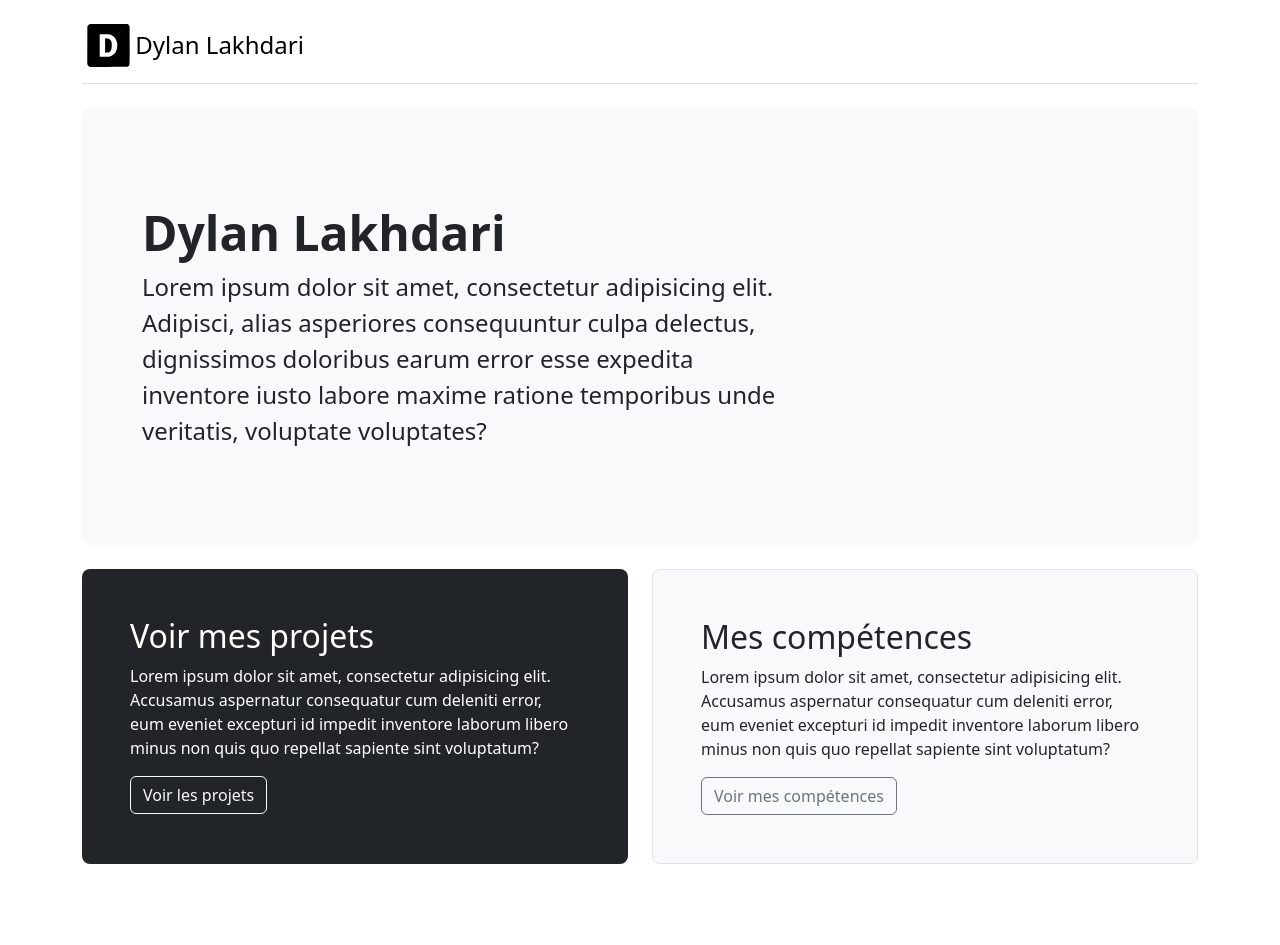
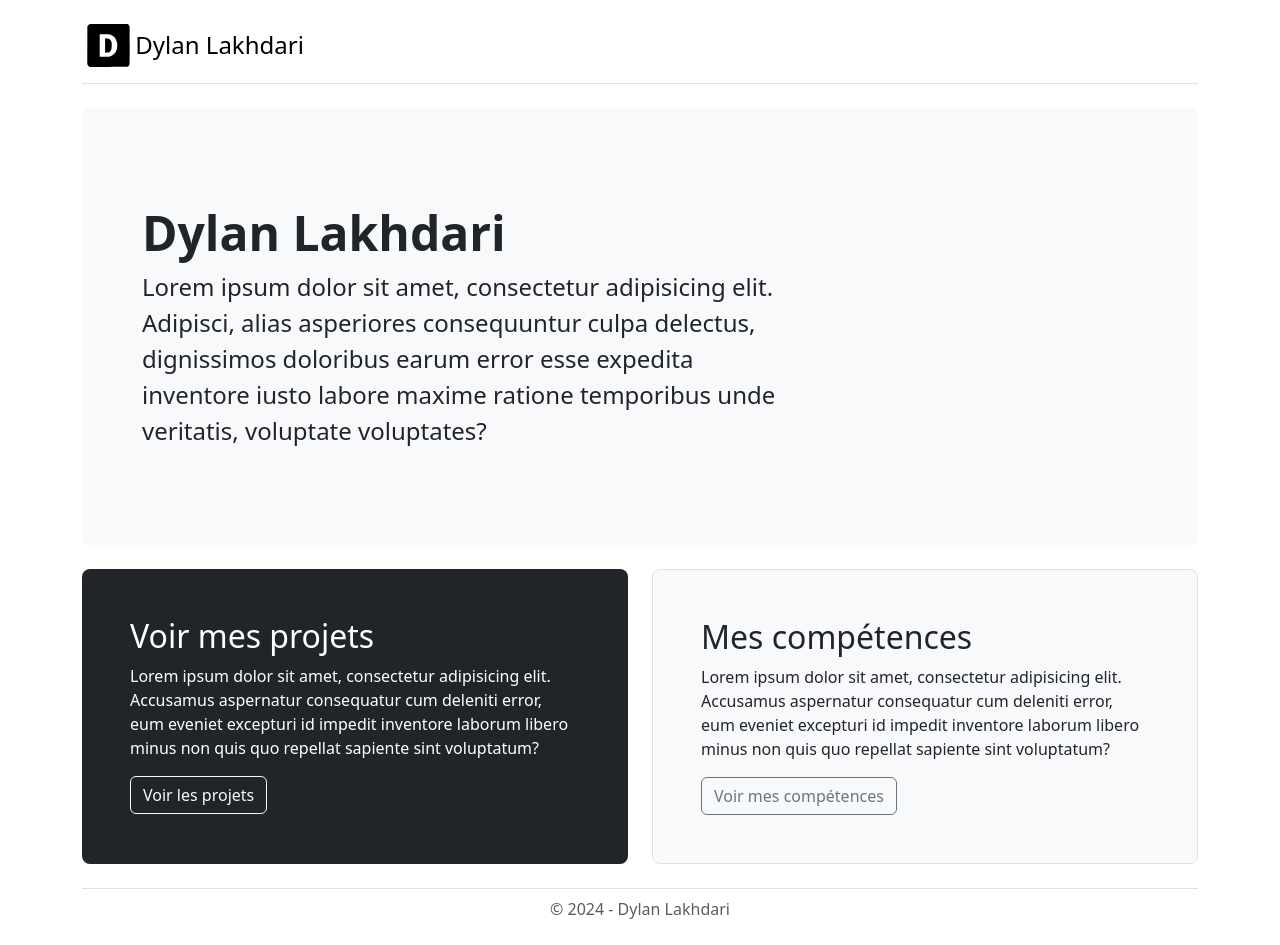
Before and after one commit to DylanLakhdari/Portfolio-Dylan-Lakhdari, a React (Vite) app: page / in a window 1280 px wide. Before the commit the page ends 888 px from the top, so only its background shows below. Built offline with nearby package versions, Linux system fonts and the light colour scheme.

Commit message:
Component Footer

```diff
--- a/src/App.jsx
+++ b/src/App.jsx
@@ -1,9 +1,13 @@
+//Bootstrap
 import 'bootstrap/dist/css/bootstrap.min.css';
 import {Container} from "react-bootstrap";
 import {Col} from "react-bootstrap";
 import {Row} from "react-bootstrap";
 import {Button} from "react-bootstrap";
+
+//Components
 import Header from "./components/Header.jsx";
+import Footer from "./components/Footer.jsx";
 
 function App() {
 
@@ -51,6 +55,7 @@ function App() {
                         </Col>
                     </Row>
                 </main>
+                <Footer/>
             </Container>
         </>
     )
--- /dev/null
+++ b/src/components/Footer.jsx
@@ -0,0 +1,9 @@
+function Footer() {
+    return (
+        <footer className="pt-2 mt-4 text-body-secondary border-top text-center">
+            © 2024 - Dylan Lakhdari
+        </footer>
+    )
+}
+
+export default Footer;
```
